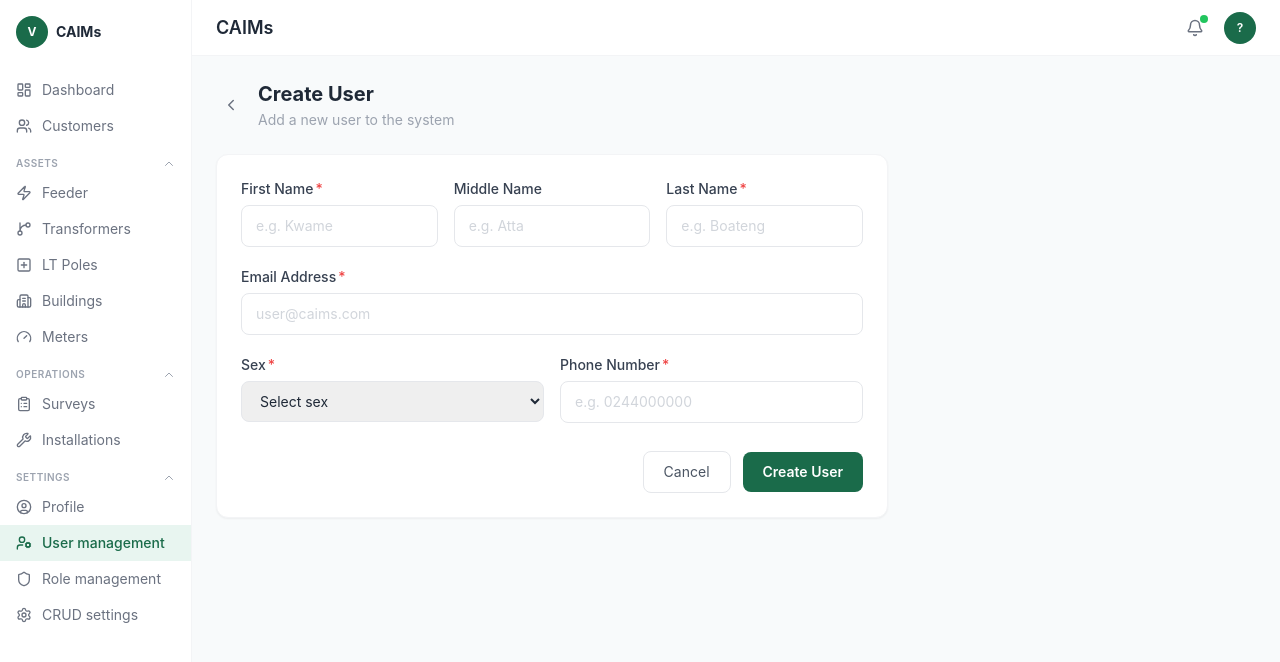
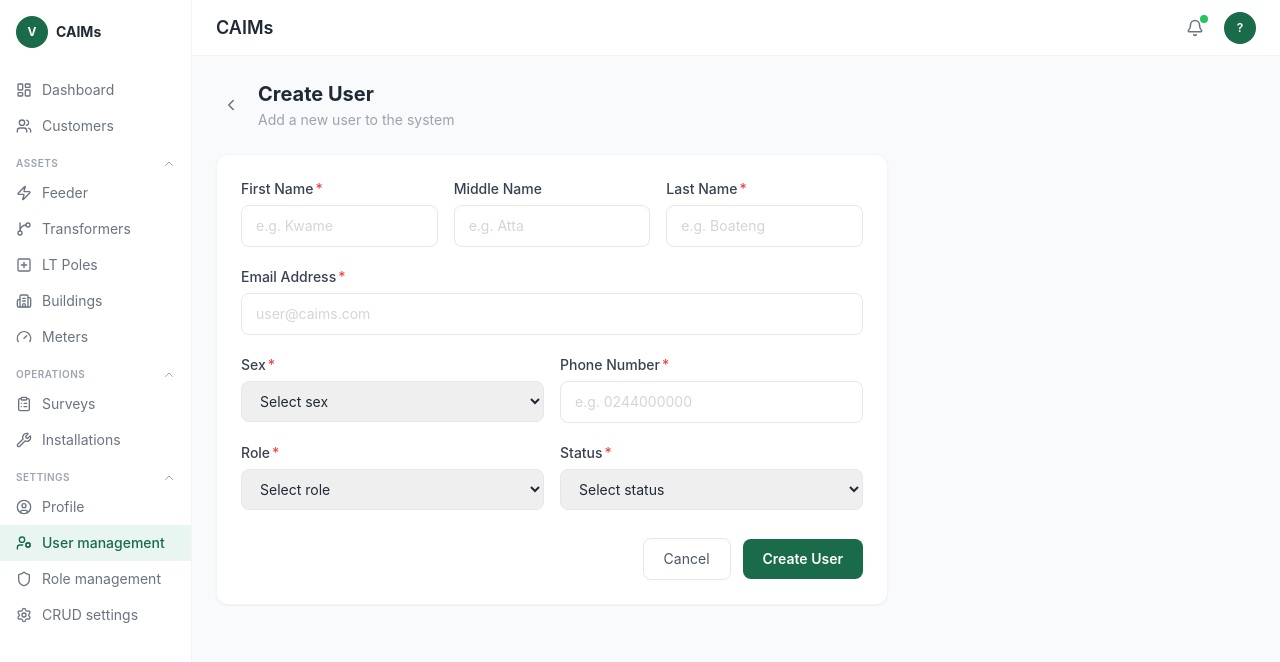
Before and after one commit to jaabless/CAIMs, a React (Vite) app: page /user-management/create in a window 1280 px wide. Shown: the top 662 px of the page. Built offline with nearby package versions, Linux system fonts and the light colour scheme; sample sign-in values are in the browser's storage.

Commit message:
feat: add Role and Status fields to user form and support edit mode with pre-populated data

```diff
--- a/src/pages/CreateUser.tsx
+++ b/src/pages/CreateUser.tsx
@@ -1,6 +1,9 @@
 import { useState } from 'react';
-import { useNavigate } from 'react-router-dom';
+import { useNavigate, useLocation } from 'react-router-dom';
 import { ChevronLeft } from 'lucide-react';
+import type { AppUser } from '../types';
+
+const ROLES: AppUser['role'][] = ['Super Admin', 'Admin', 'Supervisor', 'Field Officer'];
 
 interface FormState {
   firstName: string;
@@ -9,6 +12,8 @@ interface FormState {
   email: string;
   sex: string;
   phone: string;
+  role: string;
+  status: string;
 }
 
 const EMPTY: FormState = {
@@ -18,6 +23,8 @@ const EMPTY: FormState = {
   email: '',
   sex: '',
   phone: '',
+  role: '',
+  status: '',
 };
 
 function Field({
@@ -45,7 +52,27 @@ const inputCls =
 
 export default function CreateUser() {
   const navigate = useNavigate();
-  const [form, setForm] = useState<FormState>(EMPTY);
+  const location = useLocation();
+
+  // If navigated here from Edit, location.state will contain the user
+  const editUser = (location.state as { user?: AppUser } | null)?.user ?? null;
+  const isEdit = editUser !== null;
+
+  const [form, setForm] = useState<FormState>(
+    editUser
+      ? {
+          firstName: editUser.firstName,
+          middleName: editUser.middleName,
+          lastName: editUser.lastName,
+          email: editUser.email,
+          sex: editUser.sex,
+          phone: editUser.phone,
+          role: editUser.role,
+          status: editUser.status,
+        }
+      : EMPTY
+  );
+
   const [submitted, setSubmitted] = useState(false);
 
   function set(field: keyof FormState, value: string) {
@@ -54,7 +81,6 @@ export default function CreateUser() {
 
   function handleSubmit(e: React.FormEvent) {
     e.preventDefault();
-    // In a real app this would POST to an API
     setSubmitted(true);
     setTimeout(() => navigate('/user-management'), 1500);
   }
@@ -65,7 +91,9 @@ export default function CreateUser() {
         <div className="w-12 h-12 rounded-full bg-green-100 flex items-center justify-center">
           <span className="text-green-600 text-xl">✓</span>
         </div>
-        <p className="text-gray-700 font-medium">User created successfully!</p>
+        <p className="text-gray-700 font-medium">
+          User {isEdit ? 'updated' : 'created'} successfully!
+        </p>
         <p className="text-sm text-gray-400">Redirecting to User Management…</p>
       </div>
     );
@@ -82,8 +110,12 @@ export default function CreateUser() {
           <ChevronLeft size={18} />
         </button>
         <div>
-          <h2 className="text-xl font-bold text-gray-800">Create User</h2>
-          <p className="text-sm text-gray-400 mt-0.5">Add a new user to the system</p>
+          <h2 className="text-xl font-bold text-gray-800">
+            {isEdit ? 'Edit User' : 'Create User'}
+          </h2>
+          <p className="text-sm text-gray-400 mt-0.5">
+            {isEdit ? "Update the user's details below" : 'Add a new user to the system'}
+          </p>
         </div>
       </div>
 
@@ -158,6 +190,35 @@ export default function CreateUser() {
             </Field>
           </div>
 
+          {/* Role + Status */}
+          <div className="grid grid-cols-1 sm:grid-cols-2 gap-4">
+            <Field label="Role" required>
+              <select
+                className={inputCls}
+                value={form.role}
+                onChange={(e) => set('role', e.target.value)}
+                required
+              >
+                <option value="" disabled>Select role</option>
+                {ROLES.map((r) => (
+                  <option key={r} value={r}>{r}</option>
+                ))}
+              </select>
+            </Field>
+            <Field label="Status" required>
+              <select
+                className={inputCls}
+                value={form.status}
+                onChange={(e) => set('status', e.target.value)}
+                required
+              >
+                <option value="" disabled>Select status</option>
+                <option value="Active">Active</option>
+                <option value="Inactive">Inactive</option>
+              </select>
+            </Field>
+          </div>
+
           {/* Actions */}
           <div className="flex items-center justify-end gap-3 pt-2">
             <button
@@ -171,7 +232,7 @@ export default function CreateUser() {
               type="submit"
               className="px-5 py-2.5 rounded-lg bg-[#1a6b4a] hover:bg-[#155c3e] text-white text-sm font-semibold transition"
             >
-              Create User
+              {isEdit ? 'Update User' : 'Create User'}
             </button>
           </div>
         </form>
```
